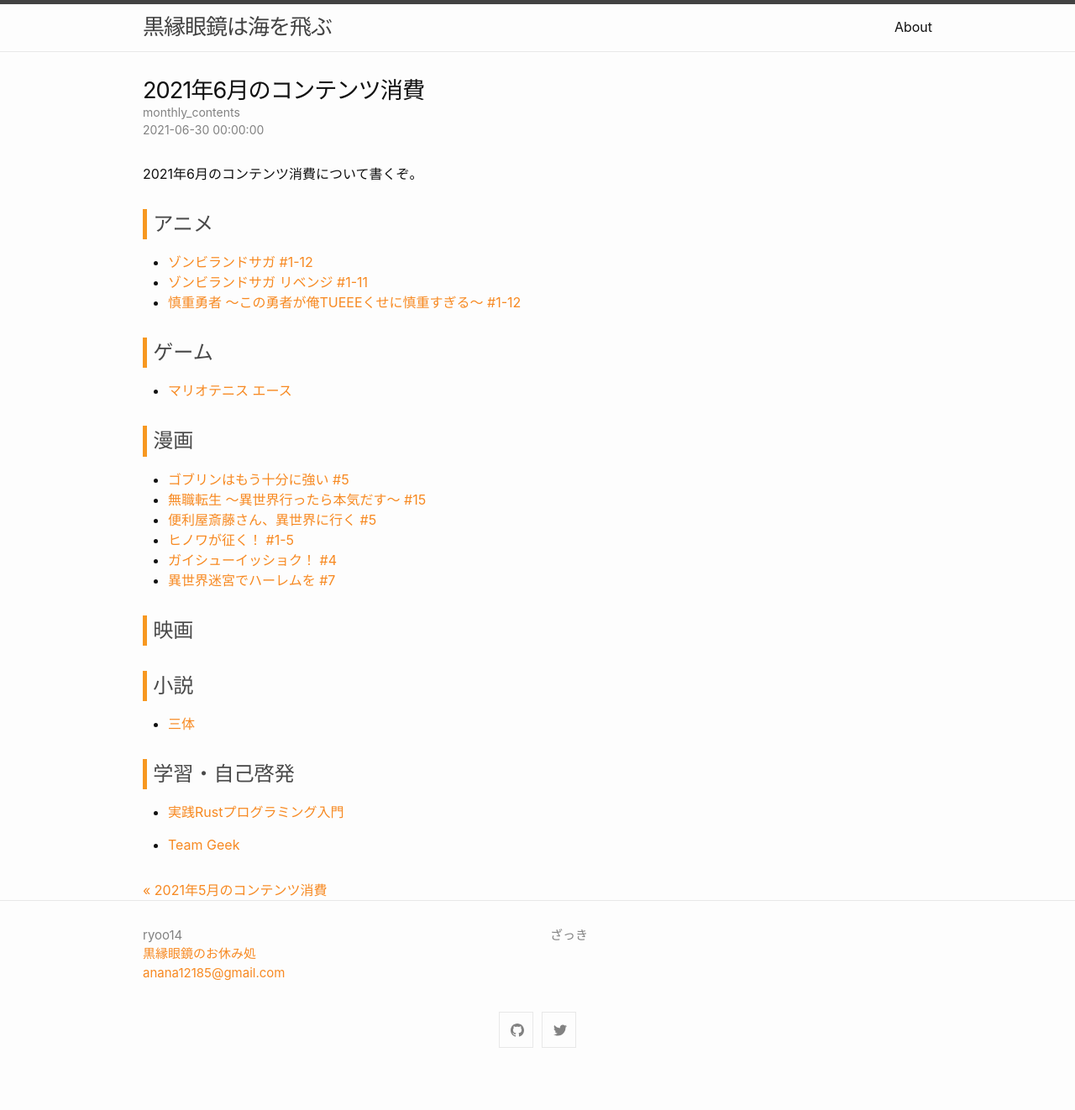
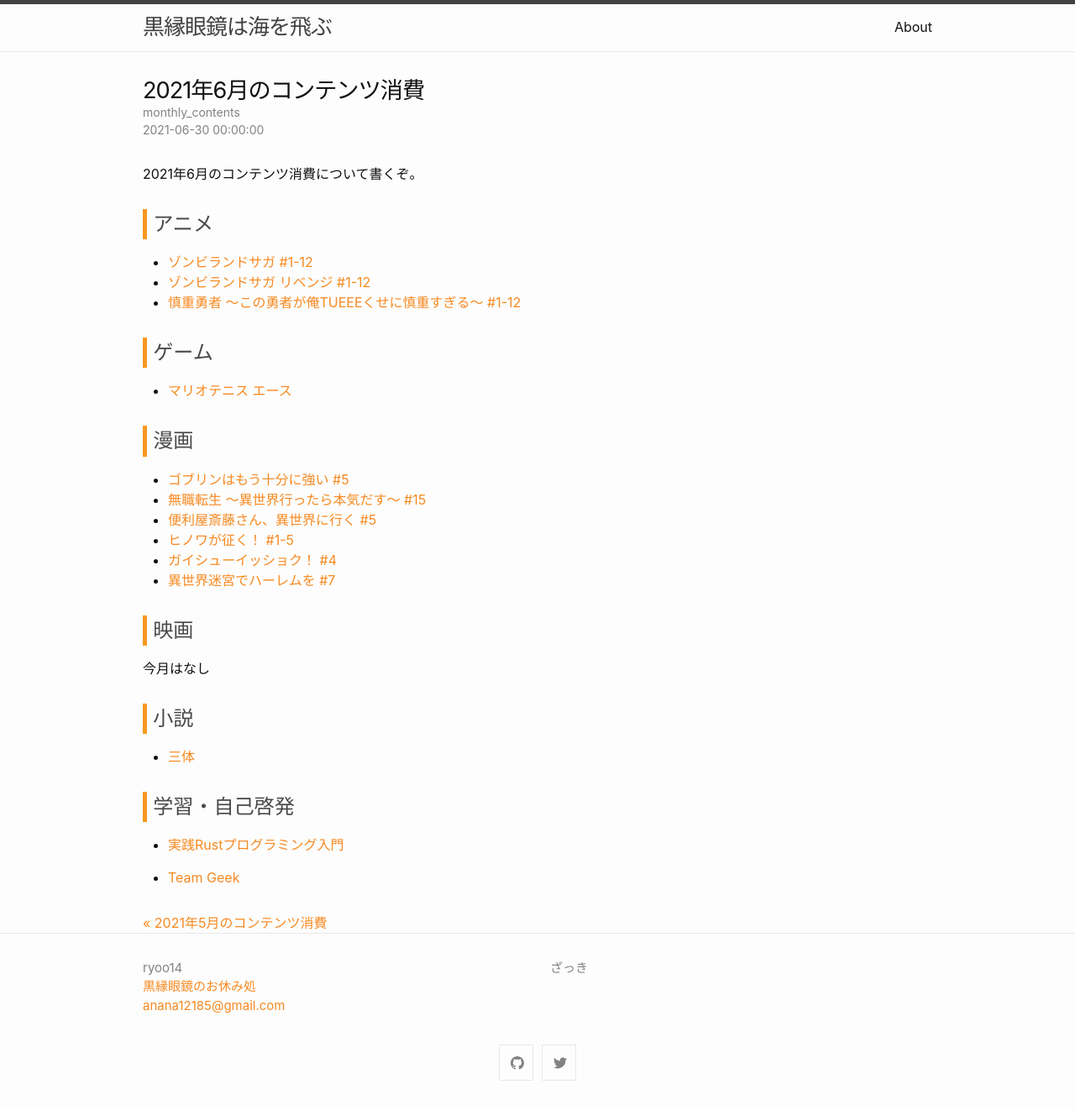
Before and after one commit to ryoo14/blog_ryoo_cc, a Jekyll site: the page built from _posts/2021-06-30-monthly_contents.md, in a window 1280 px wide. Shown: the whole page at 84% size. Built offline with Jekyll 4.4.1, drawn with Linux system fonts in a browser that asks for light colours; before the commit the page ends 1283 px from its top, so only the background shows below that.

Commit message:
20210704

```diff
--- a/_posts/2021-06-30-monthly_contents.md
+++ b/_posts/2021-06-30-monthly_contents.md
@@ -8,7 +8,7 @@ categories: monthly_contents
 
 ## アニメ
 - [ゾンビランドサガ #1-12](https://annict.jp/works/6159)
-- [ゾンビランドサガ リベンジ #1-11](https://annict.jp/works/6817)
+- [ゾンビランドサガ リベンジ #1-12](https://annict.jp/works/6817)
 - [慎重勇者 ～この勇者が俺TUEEEくせに慎重すぎる～ #1-12](https://annict.jp/works/6330)
 
 ## ゲーム
@@ -24,6 +24,7 @@ categories: monthly_contents
 
 
 ## 映画
+今月はなし
 
 ## 小説
 - [三体](https://amzn.to/2UDlMj3)
```
